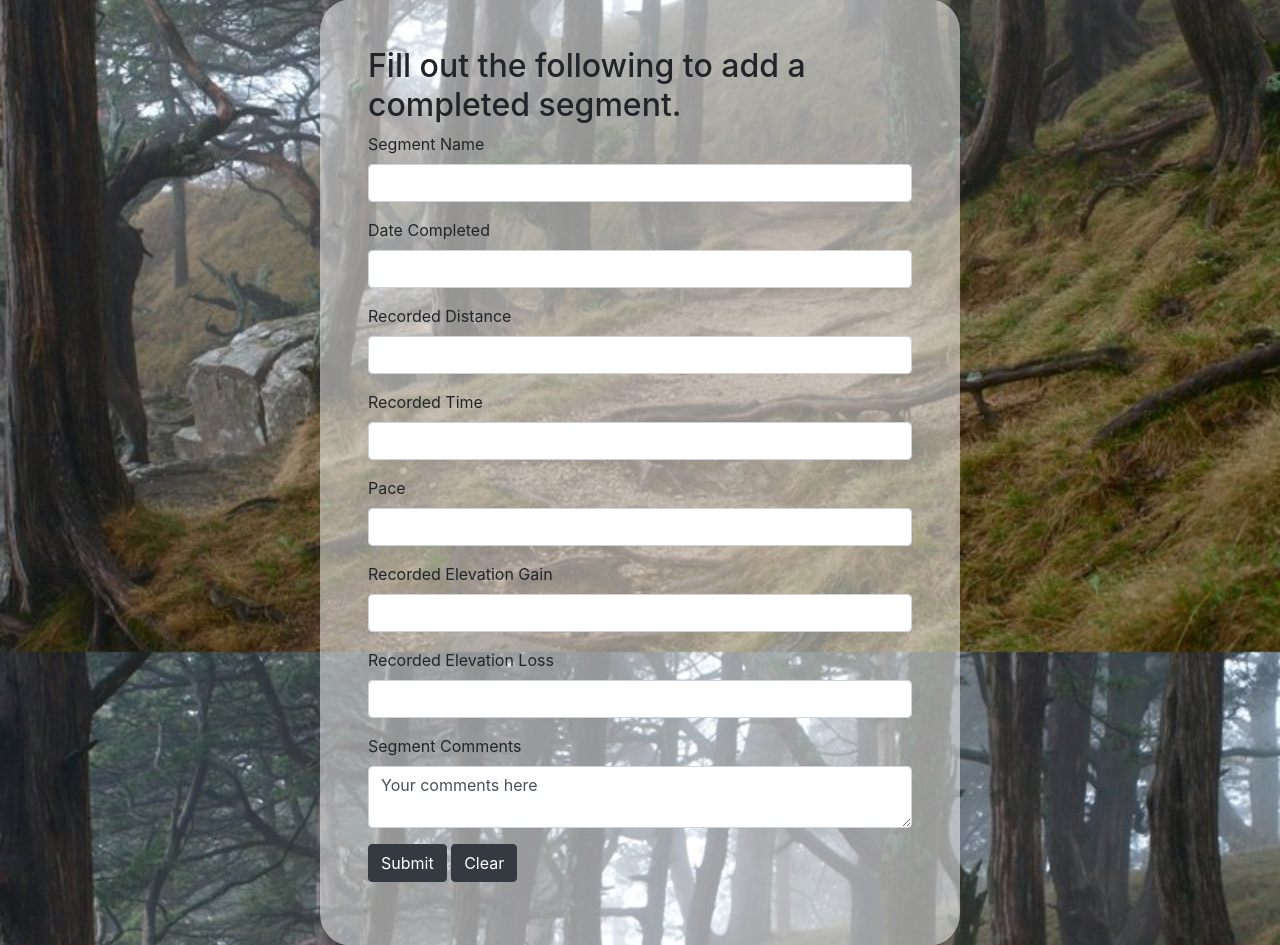
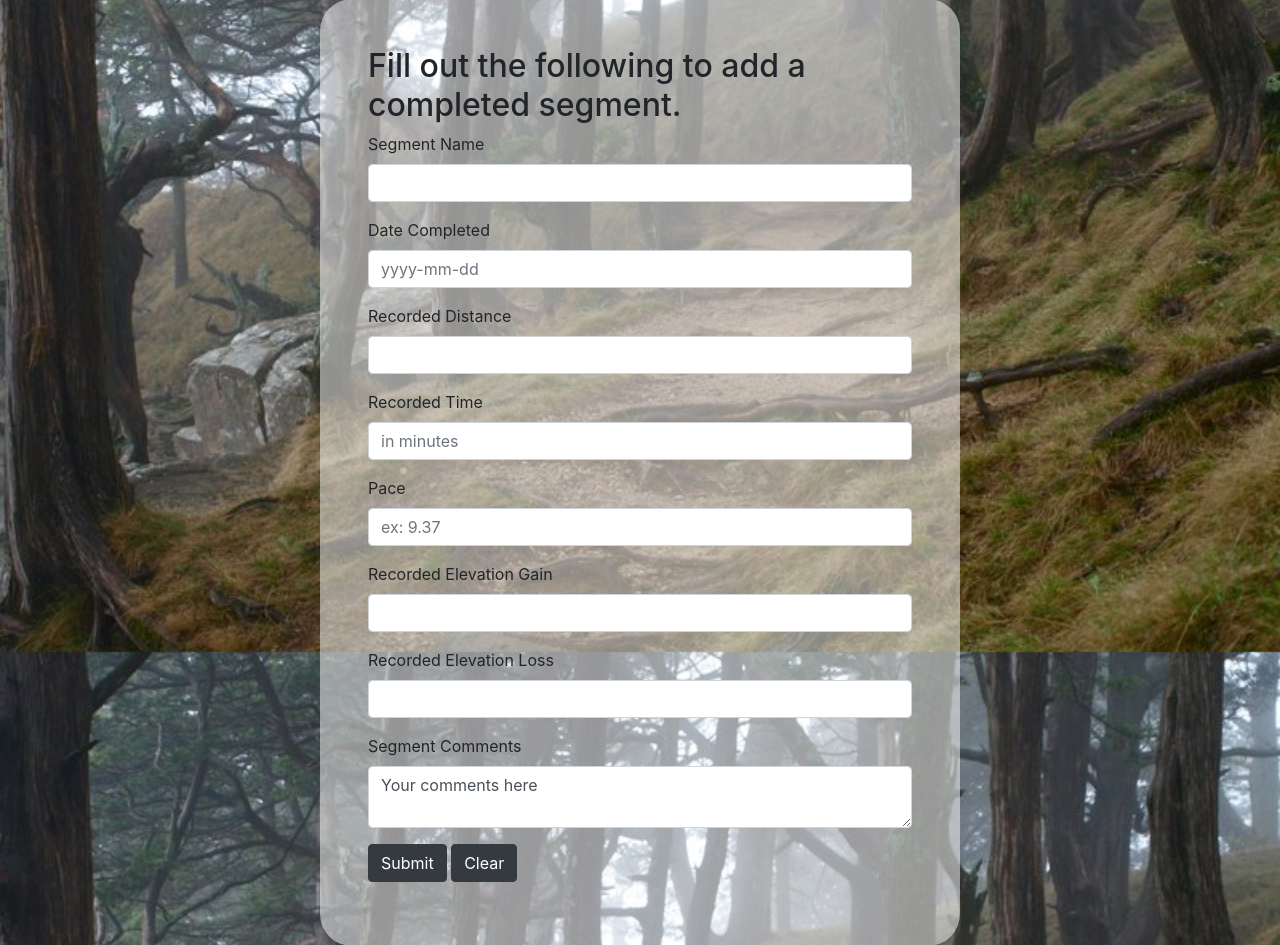
Before and after one commit to llandritsch/IATApp, a PHP site: page /addSegment.php?segmentID=1 in a window 1280 px wide. Shown: the part 308-1253 px from the top of the page. Run offline with PHP 8.4, Linux system fonts and the light colour scheme; data that the repository does not hold is empty.

Commit message:
working on segmentDBControl

```diff
--- a/addSegment.php
+++ b/addSegment.php
@@ -41,11 +41,11 @@
 <!-- this portion is auto filled by the segment pg and is disabled for the user -->
                     <div class="form-group">
                         <label for="segment">Segment Name</label>
-                        <input class="form-control" type="text" id="segment" name="segment" value="<?php echo $segment ?>"/>
+                        <input class="form-control" type="text" id="segment" name="segment" value="<?php echo $segment ?>" required/>
                     </div>
                     <div class="form-group">
                         <label for="date">Date Completed</label>
-                        <input class="form-control" type="text" id="date" name="date" value="<?php echo $distance; ?>"/>
+                        <input class="form-control" type="text" id="date" name="date" value="<?php echo $distance; ?>" placeholder="yyyy-mm-dd"/>
                     </div>
                     <div class="form-group">
                         <label for="distance">Recorded Distance</label>
@@ -53,11 +53,11 @@
                     </div>
                     <div class="form-group">
                         <label for="email">Recorded Time</label>
-                        <input class="form-control" type="text" id="time" name="time" value="<?php echo $time; ?>"/>
+                        <input class="form-control" type="text" id="time" name="time" value="<?php echo $time; ?>"placeholder="in minutes"/>
                     </div>
                     <div class="form-group">
                         <label for="pace">Pace</label>
-                        <input class="form-control" type="text" id="pace" name="pace" value="<?php echo $pace; ?>"/>
+                        <input class="form-control" type="text" id="pace" name="pace" value="<?php echo $pace; ?>"placeholder="ex: 9.37"/>
                     </div>
                     <div class="form-group">
                         <label for="elevationGain">Recorded Elevation Gain</label>
--- a/mySegments.php
+++ b/mySegments.php
@@ -40,9 +40,14 @@
                 <table class="table">
                     <tr scope="row">
                         <th>Number of Completed Segments</th>
+                        <?php
+                            require_once('configFiles/segmentDBControl.php');
+                            echo getUserSegments();
+                        ?>
                         <th>Number of unique Completed Segments</th>
                         <th>Percentage of trail Completed</th>
                     </tr>
+
                 </table>
             </div>
 
```
Also changed, not shown: configFiles/segmentDBControl.php (added, +29 -0 lines), Views/CountyView.php (line endings or trailing spaces).
